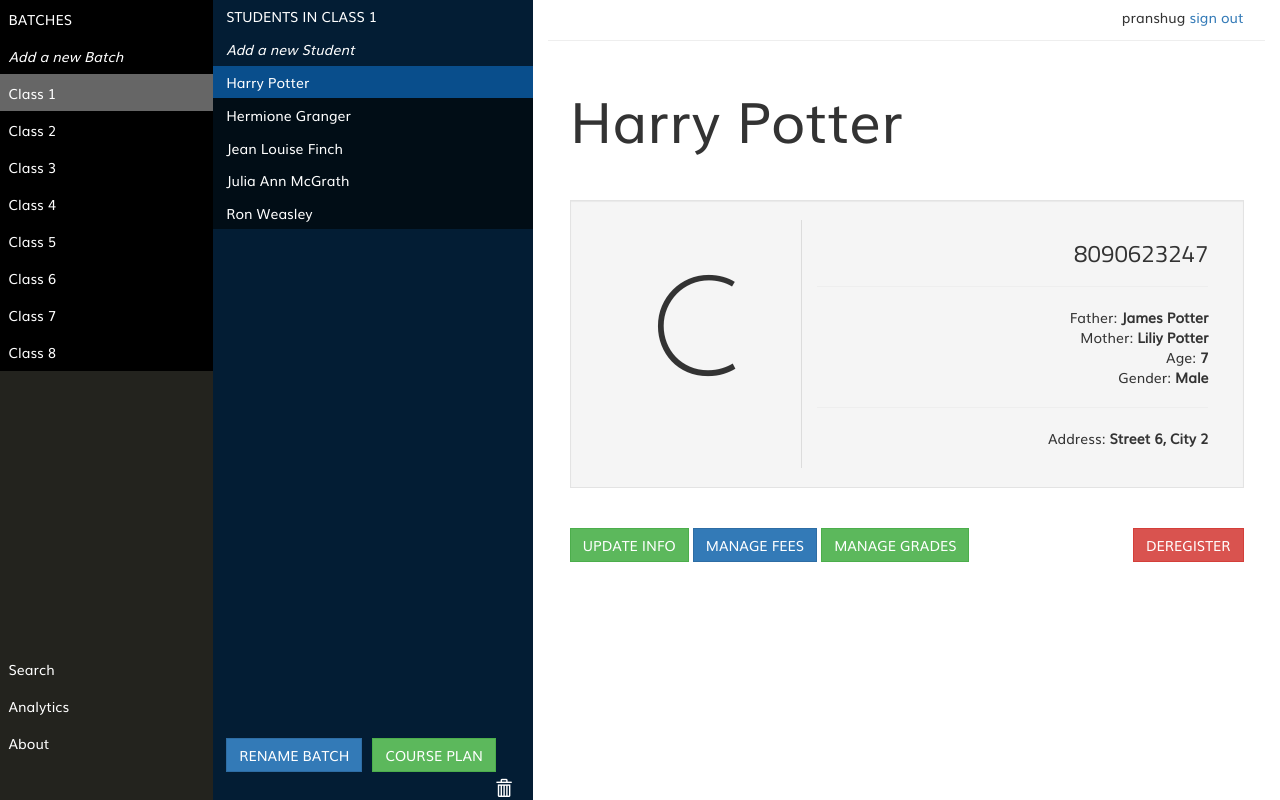
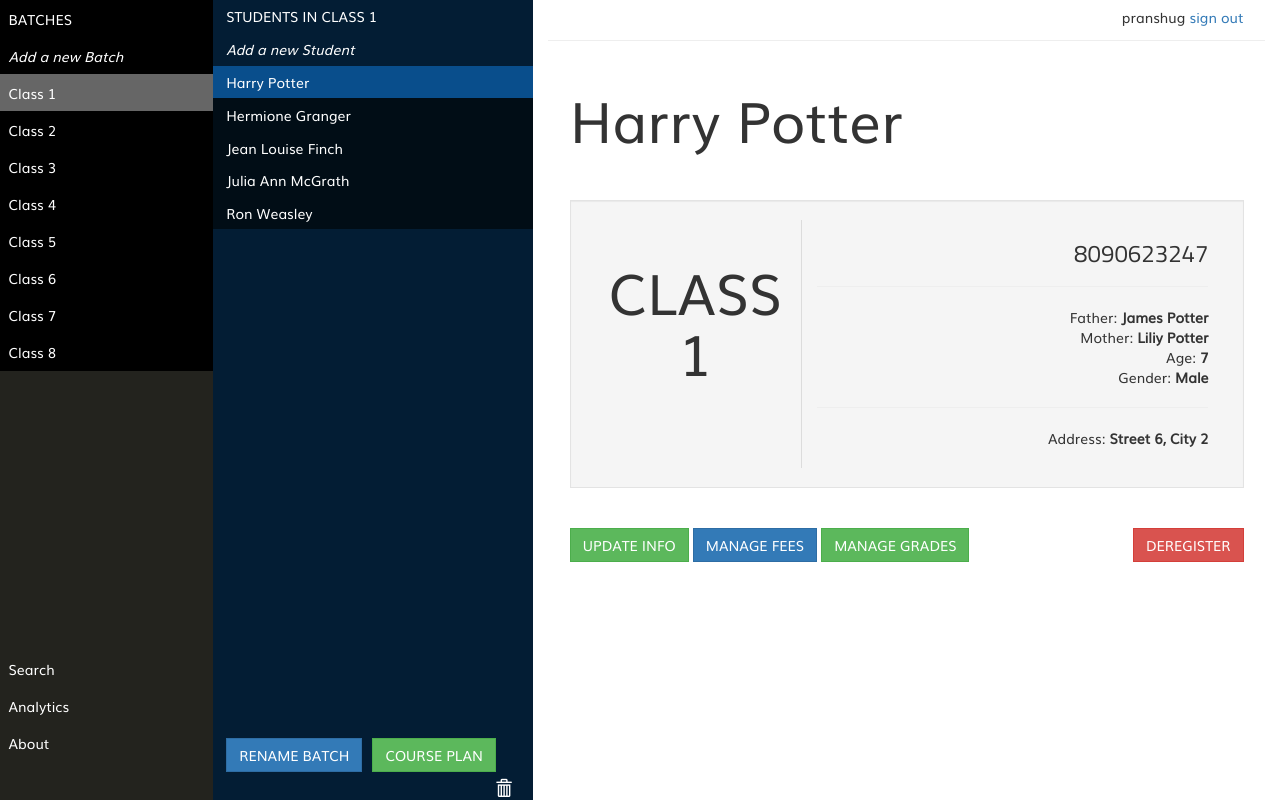
Before and after one commit to prashantkumar42/OSMS, a Django app: page /dashboard/ in a window 1280 px wide. Run offline with Django 3.2, Linux system fonts and the light colour scheme; a user stored in the database is signed in; data comes from the database, SQL or seed files in the repository; some libraries are stand-ins or nearby versions.

Commit message:
fixed the class name in view details

```diff
--- a/datacloud/dashboard/templates/dashboard/pane3/pane3.html
+++ b/datacloud/dashboard/templates/dashboard/pane3/pane3.html
@@ -21,7 +21,7 @@
                     <div class="row">
                         <div class="col-sm-4">
                             <br>
-                            <div class="josephin" style="text-align:center;font-size:1000%" id="stdBatch"></div>
+                            <h1 class="big" style="text-align:center" id="stdBatch"></h1>
                             <br>
                         </div>
                         <div class="col-sm-8 border-left" style="text-align:right">
--- a/datacloud/datacloud/static/static_dirs/scripts/dashboard.js
+++ b/datacloud/datacloud/static/static_dirs/scripts/dashboard.js
@@ -3,7 +3,7 @@ function viewDetails(std) {
     $("#studentDetails").show()
     console.log("viewDetails was called");
     document.getElementById("stdName").innerHTML = std.name;
-    document.getElementById("stdBatch").innerHTML = (std.batch)[0];
+    document.getElementById("stdBatch").innerHTML = (std.batch).toUpperCase();
     document.getElementById("stdContact").innerHTML = std.contact;
     document.getElementById("stdFather").innerHTML = std.father;
     document.getElementById("stdMother").innerHTML = std.mother;
```
